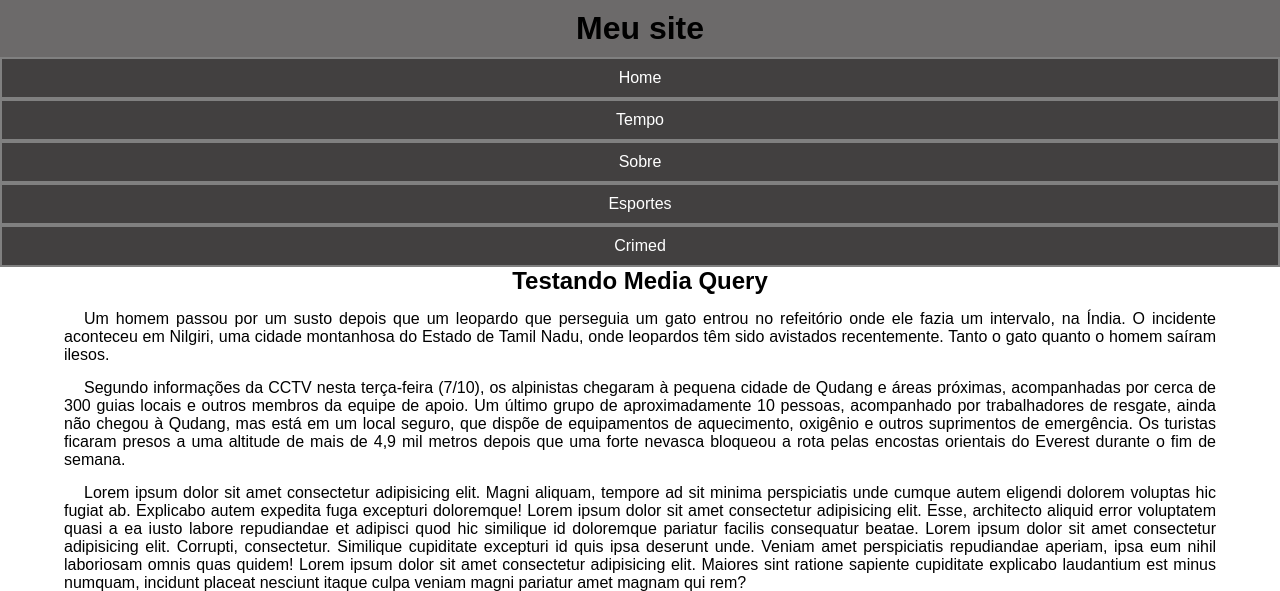
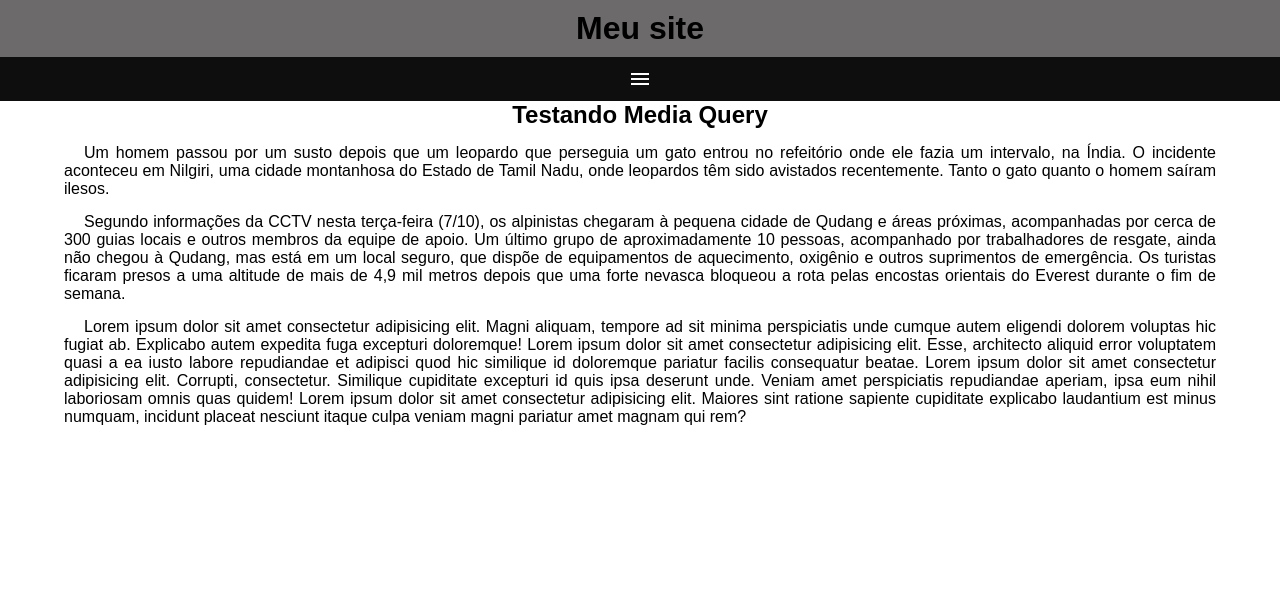
Before and after one commit to GabrielTetar-cloud/HTML----CSS, a PHP site: page / in a window 1280 px wide. Shown: the top 591 px of the page. Run offline with PHP 8.4, Linux system fonts and the light colour scheme.

Commit message:
atualização

```diff
--- a/EXERCICIOS/ex026/teste05/estilo/style.css
+++ b/EXERCICIOS/ex026/teste05/estilo/style.css
@@ -12,8 +12,20 @@ header > h1{
     padding: 10px;
     text-align: center;
 }
+span#menuburguer{
+    background-color: rgb(15, 14, 14);
+    color: white;
+    text-align: center;
+    display: block;
+    padding: 10px;
+    cursor: pointer;
+}
+span#menuburguer:hover{
+    color: black;
+    background-color: white;
+}
 menu{
-  display: block;
+  display: none;
 }
 menu > ul{
     list-style-type: none;
--- a/EXERCICIOS/ex026/teste05/index.html
+++ b/EXERCICIOS/ex026/teste05/index.html
@@ -4,12 +4,14 @@
     <meta charset="UTF-8">
     <meta name="viewport" content="width=device-width, initial-scale=1.0">
     <title>Teste</title>
+        <link href="https://fonts.googleapis.com/icon?family=Material+Icons"rel="stylesheet">
     <link rel="stylesheet" href="estilo/style.css">
 </head>
 <body>
     <header>
         <h1>Meu site</h1>
-        <menu>
+        <span class="material-icons" id="menuburguer" onclick="menuAbrir()">menu</span>
+        <menu id="opções">
 
             <ul>
                 <li><a href="">Home</a></li>
@@ -42,5 +44,14 @@ Os turistas ficaram presos a uma altitude de mais de 4,9 mil metros depois que u
             </p>
         </article>
     </main>
+    <script>
+        function menuAbrir(){
+            if(opções.style.display == 'block'){
+                opções.style.display = 'none'
+            }else{
+                opções.style.display = 'block'
+            }
+        }
+    </script>
 </body>
 </html>
```
